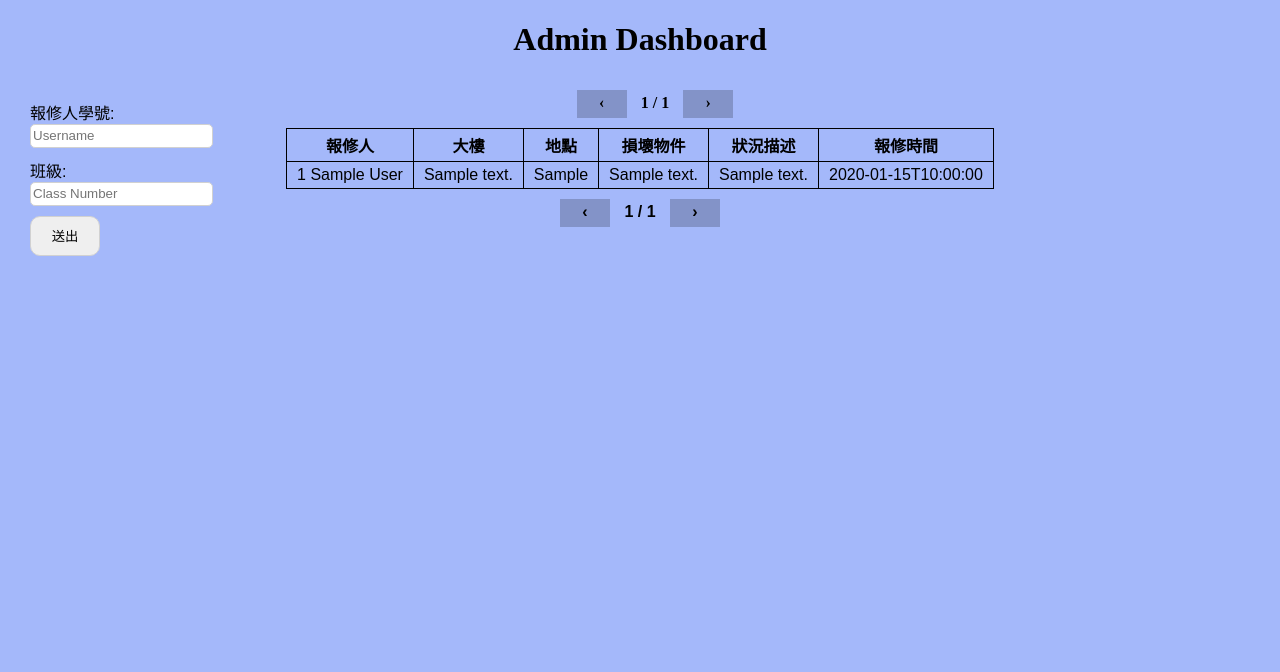
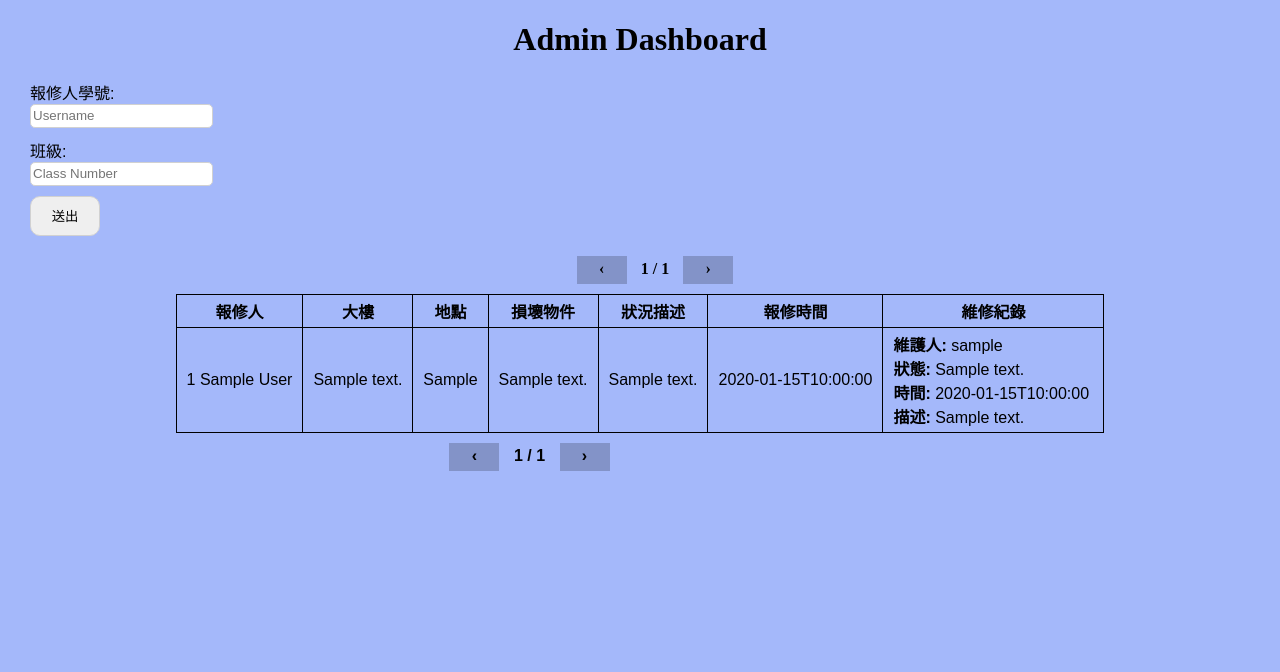
Before and after one commit to HSNU-websites/repair_system, a Flask app: page /admin_dashboard/ in a window 1280 px wide. Shown: the part 40-712 px from the top of the page. Run offline with Flask 2, Linux system fonts and the light colour scheme; the visitor is signed in with stand-in values (Sample User, id 1); tables that the repository leaves empty hold one stand-in row (values such as "Sample post"); some libraries are stand-ins or nearby versions.

Commit message:
Add revisions records to dashboard

```diff
--- a/static/dashboard.css
+++ b/static/dashboard.css
@@ -153,9 +153,3 @@ input[type="submit"] {
     bottom: 0px;
     width: 100%;
 }
-
-@media only screen and (max-width: 1200px) {
-    #sidebar {
-        position: relative;
-    }
-}
--- a/templates/admin_dashboard.html
+++ b/templates/admin_dashboard.html
@@ -8,13 +8,21 @@
     <link rel="stylesheet" href="{{ url_for('static', filename='dashboard.css') }}">
     <link rel="stylesheet" href="{{ url_for('static', filename='nav.css') }}">
     <link rel="stylesheet" href="{{ url_for('static', filename='messages.css') }}">
+    <style>
+        @media only screen and (max-width: 1400px) {
+            #sidebar {
+                position: relative;
+            }
+        }
+    </style>
     <script src="{{ url_for('static', filename='msg.js') }}"></script>
     <link rel="icon" href="{{ url_for('static', filename='HSNU.png') }}">
     <title>Admin Dashboard</title>
     {% if records["pages"] != 0 %}
     {% if records["page"] < 1 %} <script>window.location.replace("1");</script>{% endif %}
-    {% if records["page"] > records["pages"] %} <script>window.location.replace("{{ records['pages'] }}");</script> {% endif %}
-    {% endif %}
+        {% if records["page"] > records["pages"] %}
+        <script>window.location.replace("{{ records['pages'] }}");</script> {% endif %}
+        {% endif %}
 </head>
 
 <body>
@@ -49,9 +57,11 @@
         <table>
             <caption>
                 <div class="pages">
-                    <a href="{{ records['page'] - 1 }}" {% if records['page'] <=1 %} style="pointer-events: none; background-color: rgba(0, 0, 0, 0.2);" {% endif %}>&#8249;</a>
+                    <a href="{{ records['page'] - 1 }}" {% if records['page'] <=1 %}
+                        style="pointer-events: none; background-color: rgba(0, 0, 0, 0.2);" {% endif %}>&#8249;</a>
                     <span>{{ records["page"] }} / {{ records["pages"] }}</span>
-                    <a href="{{ records['page'] + 1 }}" {% if records['page']>= records['pages'] %} style="pointer-events: none; background-color: rgba(0, 0, 0, 0.2);" {% endif %}>&#8250;</a>
+                    <a href="{{ records['page'] + 1 }}" {% if records['page']>= records['pages'] %}
+                        style="pointer-events: none; background-color: rgba(0, 0, 0, 0.2);" {% endif %}>&#8250;</a>
                 </div>
             </caption>
             <thead>
@@ -62,6 +72,7 @@
                     <th>損壞物件</th>
                     <th>狀況描述</th>
                     <th>報修時間</th>
+                    <th>維修紀錄</th>
                 </tr>
             </thead>
             <tbody>
@@ -73,15 +84,28 @@
                     <td>{{ record["item"] }}</td>
                     <td>{{ record["description"] }}</td>
                     <td>{{ record["insert_time"] }}</td>
+                    <td style="width: 200px;">
+                        <div style="text-align: left;">
+                            {% for revision in record["revisions"] %}
+                            <div><b>維護人: </b>{{ revision["user"]["username"] }}</div>
+                            <div><b>狀態: </b>{{ revision["status"] }}</div>
+                            <div><b>時間: </b>{{ revision["insert_time"] }}</div>
+                            <div><b>描述: </b>{{ revision["description"] }}</div>
+                            {% if loop.index < record["revisions"] | length %}<hr>{% endif %}
+                            {% endfor %}
+                        </div>
+                    </td>
                 </tr>
                 {% endfor %}
             </tbody>
             <tfoot>
                 <tr>
                     <td colspan="6" class="pages">
-                        <a href="{{ records['page'] - 1 }}" {% if records['page'] <=1 %} style="pointer-events: none; background-color: rgba(0, 0, 0, 0.2);" {% endif %}>&#8249;</a>
+                        <a href="{{ records['page'] - 1 }}" {% if records['page'] <=1 %}
+                            style="pointer-events: none; background-color: rgba(0, 0, 0, 0.2);" {% endif %}>&#8249;</a>
                         <span>{{ records["page"] }} / {{ records["pages"] }}</span>
-                        <a href="{{ records['page'] + 1 }}" {% if records['page']>= records['pages'] %} style="pointer-events: none; background-color: rgba(0, 0, 0, 0.2);" {% endif %}>&#8250;</a>
+                        <a href="{{ records['page'] + 1 }}" {% if records['page']>= records['pages'] %}
+                            style="pointer-events: none; background-color: rgba(0, 0, 0, 0.2);" {% endif %}>&#8250;</a>
                     </td>
                 </tr>
             </tfoot>
--- a/templates/system.html
+++ b/templates/system.html
@@ -7,6 +7,7 @@
     <meta name="viewport" content="width=device-width, initial-scale=1.0">
     <link rel="stylesheet" href="{{ url_for('static', filename='system.css') }}">
     <link rel="stylesheet" href="{{ url_for('static', filename='nav.css') }}">
+    <link rel="stylesheet" href="{{ url_for('static', filename='input.css') }}">
     <link rel="icon" href="{{ url_for('static', filename='HSNU.png') }}">
     <script src="http://ajax.googleapis.com/ajax/libs/jquery/1.7.1/jquery.min.js" type="text/javascript"></script>
     <script src="{{ url_for('static', filename='system.js') }}"></script>
```
Also changed, not shown: templates/user_dashboard.html (+13 -1 lines).
